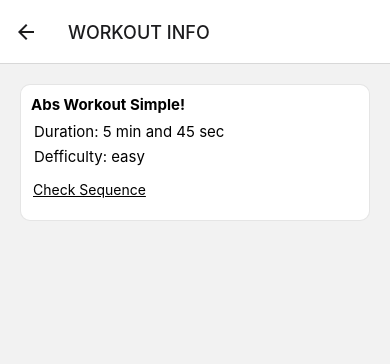
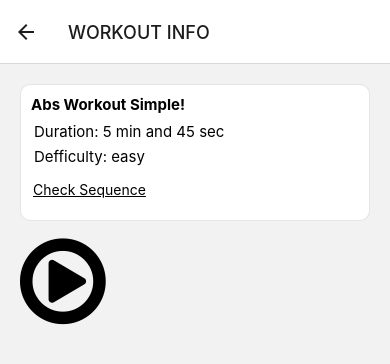
Before and after one commit to salehi-dev/gym-buddy-app, a React Native app: screen /Home in a window 390 px wide. Both pictures are taken after a click on the element 195 px from the left and 181 px from the top of the page. Shown: the top 364 px of the page. Built offline with nearby package versions, Linux system fonts and the light colour scheme.

Commit message:
Feat: Add play icon in WDScreen

```diff
--- a/src/screens/WorkoutDetailScreen.tsx
+++ b/src/screens/WorkoutDetailScreen.tsx
@@ -41,6 +41,7 @@ export default function WorkoutDetailScreen({ route }: Props) {
           </View>
         </CustomModal>
       </WorkoutItem>
+      <FontAwesome name="play-circle-o" size={100} />
     </View>
   );
 }
```
